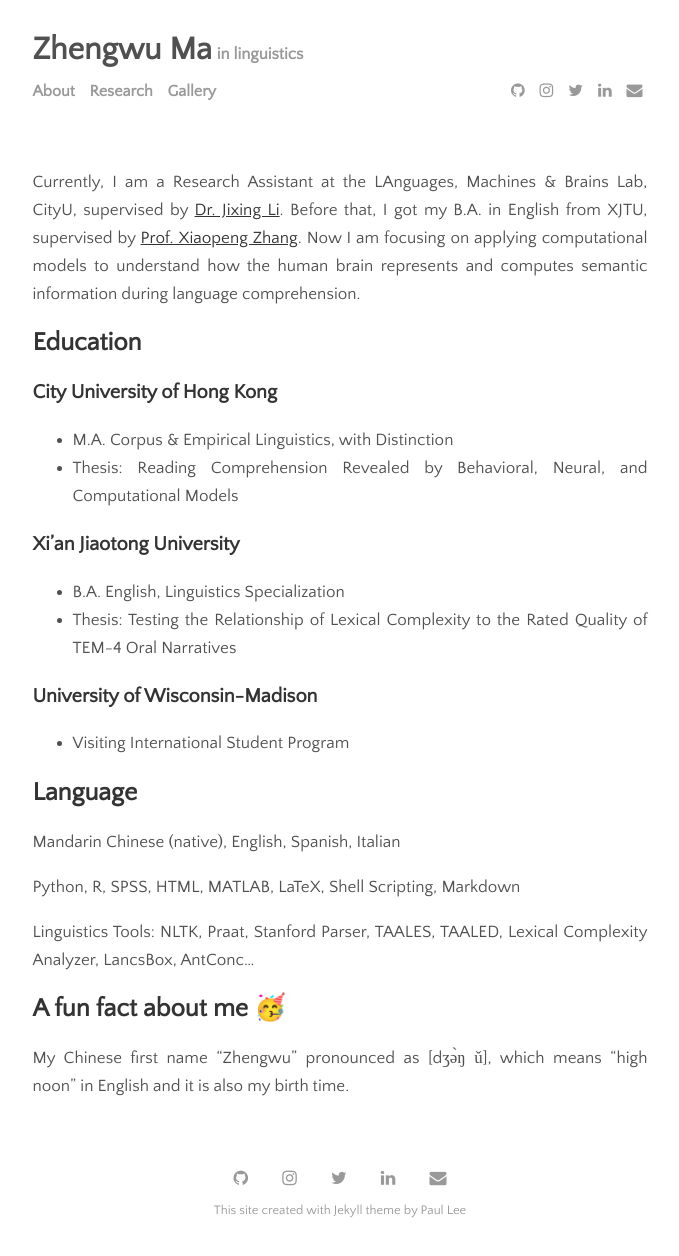
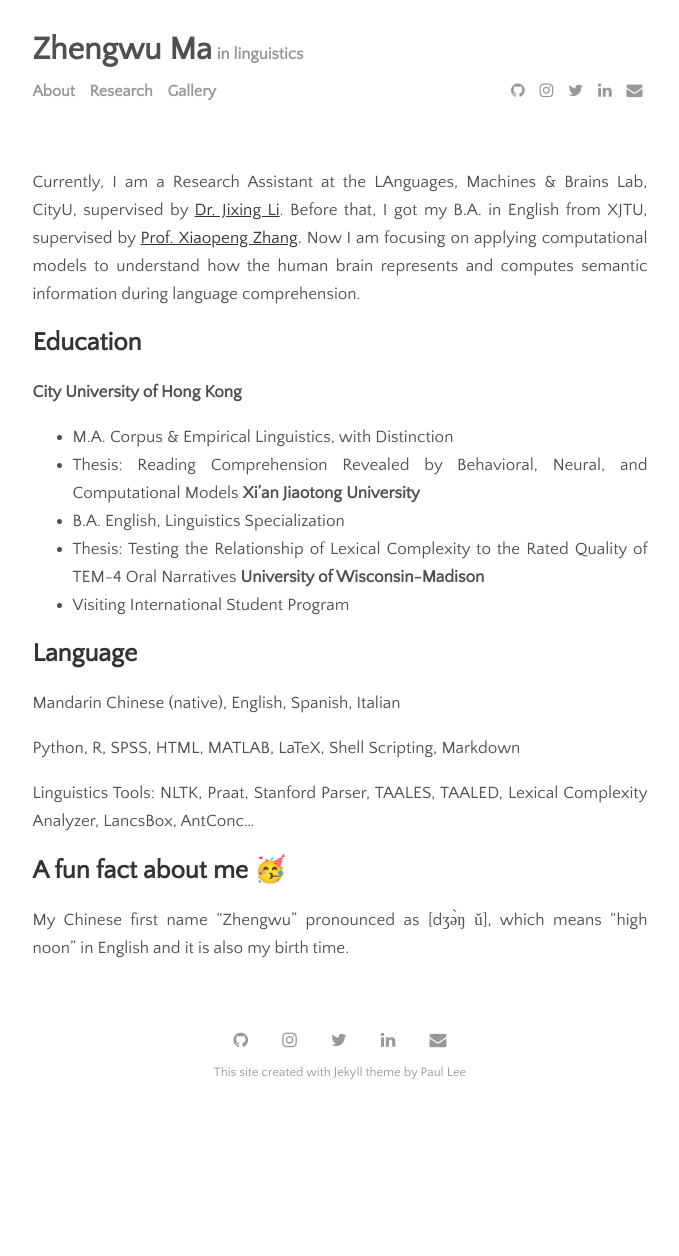
Before and after one commit to zhengwuma/zhengwuma.github.io, a Jekyll site: the page built from menu/about.md, in a window 1280 px wide. Shown: the whole page, without its empty margins (300-979 px from the left). Built offline with Jekyll 4.4.1, drawn with Linux system fonts in a browser that asks for light colours; after the commit the page ends 1118 px from its top, so only the background shows below that.

```diff
--- a/menu/about.md
+++ b/menu/about.md
@@ -7,17 +7,14 @@ Currently, I am a Research Assistant at the LAnguages, Machines & Brains Lab, Ci
 <br>
 
 ## Education
-### City University of Hong Kong
+**City University of Hong Kong**
 - M.A. Corpus & Empirical Linguistics, with Distinction
 - Thesis: Reading Comprehension Revealed by Behavioral, Neural, and Computational Models
-
-### Xi'an Jiaotong University
+**Xi'an Jiaotong University**
 - B.A. English, Linguistics Specialization
 - Thesis: Testing the Relationship of Lexical Complexity to the Rated Quality of TEM-4 Oral Narratives
-
-### University of Wisconsin-Madison
+**University of Wisconsin-Madison**
 - Visiting International Student Program
-
 
 ## Language
 
@@ -27,6 +24,5 @@ Python, R, SPSS, HTML, MATLAB, LaTeX, Shell Scripting, Markdown
 
 Linguistics Tools: NLTK, Praat, Stanford Parser, TAALES, TAALED, Lexical Complexity Analyzer, LancsBox, AntConc...
 
-
 ## A fun fact about me 🥳
 My Chinese first name "Zhengwu" pronounced as [dʒə̀ŋ ǔ], which means "high noon" in English and it is also my birth time.
```
